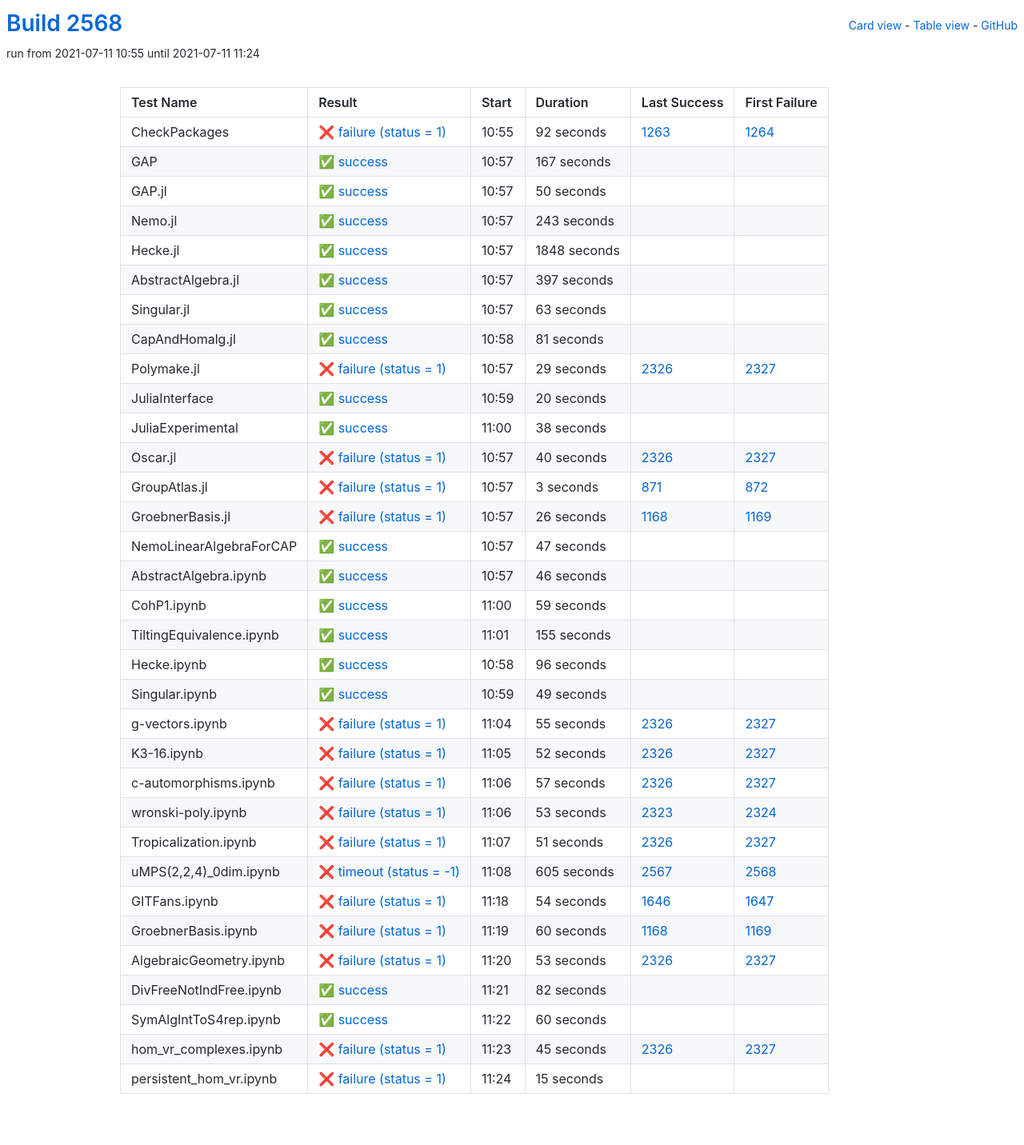
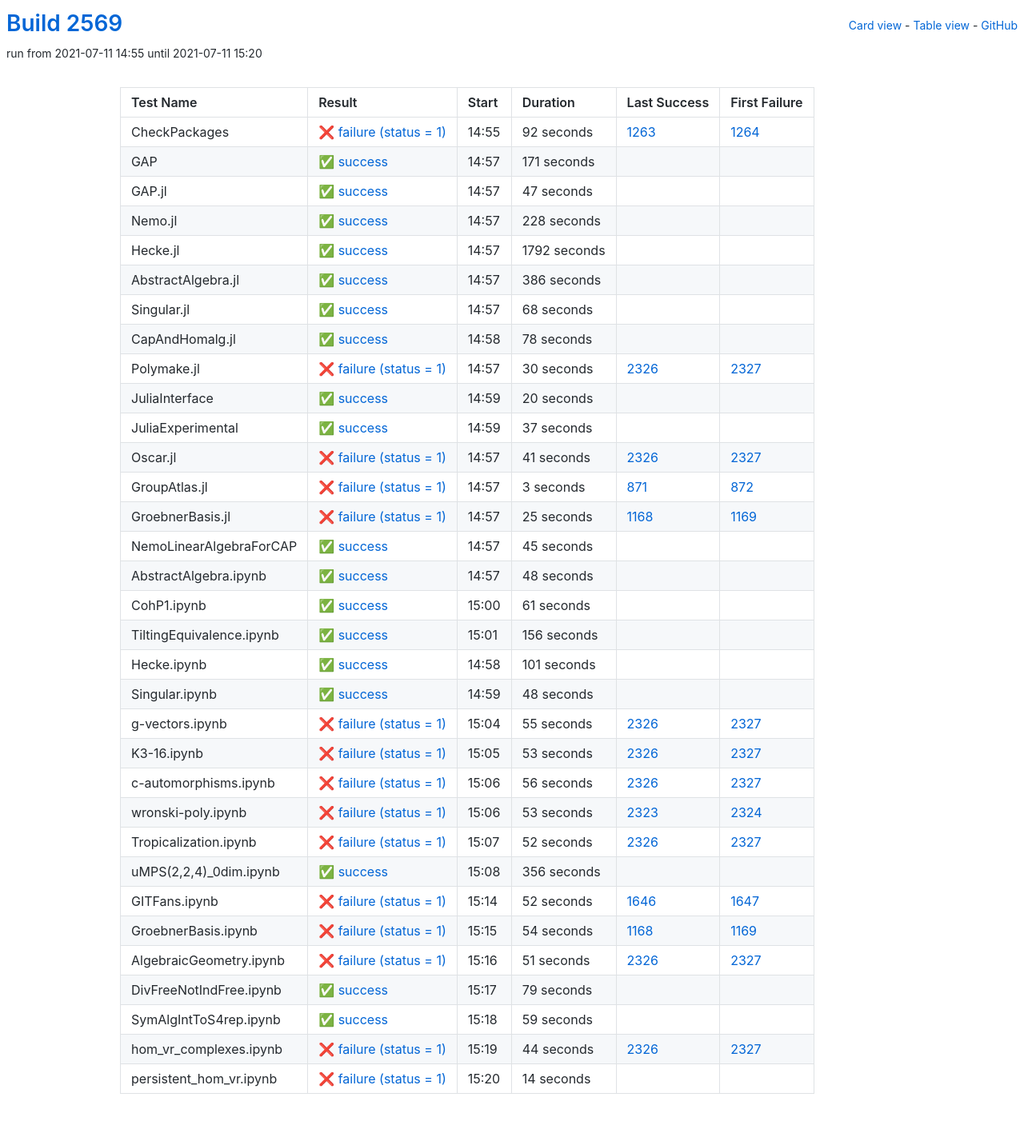
Before and after one commit to oscar-system/oscar-ci-status-stable, a Jekyll site: the page built from table.html, in a window 1280 px wide. Shown: the whole page at 80% size. Built offline with Jekyll 4.4.1, drawn with Linux system fonts in a browser that asks for light colours.

Commit message:
Build #2569

```diff
--- a/_data/ci.yml
+++ b/_data/ci.yml
@@ -1,6 +1,6 @@
 ---
-build: 2568
-build_url: https://oscarci.mathematik.uni-kl.de/job/oscar-stable/2568/
+build: 2569
+build_url: https://oscarci.mathematik.uni-kl.de/job/oscar-stable/2569/
 job: oscar-stable
 organization: oscar-system
 repo: oscar-ci-status-stable
@@ -8,8 +8,8 @@ repourl: https://github.com/oscar-system/oscar-ci-status-stable
 tests:
 - name: CheckPackages
   id: checkpackages
-  log: https://oscarci.mathematik.uni-kl.de/job/oscar-stable/2568/artifact/logs/build-2568/CheckPackages.log
-  start: 2021-07-11 10:55
+  log: https://oscarci.mathematik.uni-kl.de/job/oscar-stable/2569/artifact/logs/build-2569/CheckPackages.log
+  start: 2021-07-11 14:55
   success: false
   exitcode: 1
   status: failure
@@ -20,104 +20,104 @@ tests:
   first_failure_url: https://oscarci.mathematik.uni-kl.de/job/oscar-stable/1264/
 - name: GAP
   id: gap
-  log: https://oscarci.mathematik.uni-kl.de/job/oscar-stable/2568/artifact/logs/build-2568/GAP.log
-  start: 2021-07-11 10:57
+  log: https://oscarci.mathematik.uni-kl.de/job/oscar-stable/2569/artifact/logs/build-2569/GAP.log
+  start: 2021-07-11 14:57
   success: true
   exitcode: 0
   status: success
-  duration: 167
+  duration: 171
   last_success: false
   last_success_url:
   first_failure: false
   first_failure_url:
 - name: GAP.jl
   id: gap-jl
-  log: https://oscarci.mathematik.uni-kl.de/job/oscar-stable/2568/artifact/logs/build-2568/GAP.jl.log
-  start: 2021-07-11 10:57
+  log: https://oscarci.mathematik.uni-kl.de/job/oscar-stable/2569/artifact/logs/build-2569/GAP.jl.log
+  start: 2021-07-11 14:57
   success: true
   exitcode: 0
   status: success
-  duration: 50
+  duration: 47
   last_success: false
   last_success_url:
   first_failure: false
   first_failure_url:
 - name: Nemo.jl
   id: nemo-jl
-  log: https://oscarci.mathematik.uni-kl.de/job/oscar-stable/2568/artifact/logs/build-2568/Nemo.jl.log
-  start: 2021-07-11 10:57
+  log: https://oscarci.mathematik.uni-kl.de/job/oscar-stable/2569/artifact/logs/build-2569/Nemo.jl.log
+  start: 2021-07-11 14:57
   success: true
   exitcode: 0
   status: success
-  duration: 243
+  duration: 228
   last_success: false
   last_success_url:
   first_failure: false
   first_failure_url:
 - name: Hecke.jl
   id: hecke-jl
-  log: https://oscarci.mathematik.uni-kl.de/job/oscar-stable/2568/artifact/logs/build-2568/Hecke.jl.log
-  start: 2021-07-11 10:57
+  log: https://oscarci.mathematik.uni-kl.de/job/oscar-stable/2569/artifact/logs/build-2569/Hecke.jl.log
+  start: 2021-07-11 14:57
   success: true
   exitcode: 0
   status: success
-  duration: 1848
+  duration: 1792
   last_success: false
   last_success_url:
   first_failure: false
   first_failure_url:
 - name: AbstractAlgebra.jl
   id: abstractalgebra-jl
-  log: https://oscarci.mathematik.uni-kl.de/job/oscar-stable/2568/artifact/logs/build-2568/AbstractAlgebra.jl.log
-  start: 2021-07-11 10:57
+  log: https://oscarci.mathematik.uni-kl.de/job/oscar-stable/2569/artifact/logs/build-2569/AbstractAlgebra.jl.log
+  start: 2021-07-11 14:57
   success: true
   exitcode: 0
   status: success
-  duration: 397
+  duration: 386
   last_success: false
   last_success_url:
   first_failure: false
   first_failure_url:
 - name: Singular.jl
   id: singular-jl
-  log: https://oscarci.mathematik.uni-kl.de/job/oscar-stable/2568/artifact/logs/build-2568/Singular.jl.log
-  start: 2021-07-11 10:57
+  log: https://oscarci.mathematik.uni-kl.de/job/oscar-stable/2569/artifact/logs/build-2569/Singular.jl.log
+  start: 2021-07-11 14:57
   success: true
   exitcode: 0
   status: success
-  duration: 63
+  duration: 68
   last_success: false
   last_success_url:
   first_failure: false
   first_failure_url:
 - name: CapAndHomalg.jl
   id: capandhomalg-jl
-  log: https://oscarci.mathematik.uni-kl.de/job/oscar-stable/2568/artifact/logs/build-2568/CapAndHomalg.jl.log
-  start: 2021-07-11 10:58
+  log: https://oscarci.mathematik.uni-kl.de/job/oscar-stable/2569/artifact/logs/build-2569/CapAndHomalg.jl.log
+  start: 2021-07-11 14:58
   success: true
   exitcode: 0
   status: success
-  duration: 81
+  duration: 78
   last_success: false
   last_success_url:
   first_failure: false
   first_failure_url:
 - name: Polymake.jl
   id: polymake-jl
-  log: https://oscarci.mathematik.uni-kl.de/job/oscar-stable/2568/artifact/logs/build-2568/Polymake.jl.log
-  start: 2021-07-11 10:57
+  log: https://oscarci.mathematik.uni-kl.de/job/oscar-stable/2569/artifact/logs/build-2569/Polymake.jl.log
+  start: 2021-07-11 14:57
   success: false
   exitcode: 1
   status: failure
-  duration: 29
+  duration: 30
   last_success: 2326
   last_success_url: https://oscarci.mathematik.uni-kl.de/job/oscar-stable/2326/
   first_failure: 2327
   first_failure_url: https://oscarci.mathematik.uni-kl.de/job/oscar-stable/2327/
 - name: JuliaInterface
   id: juliainterface
-  log: https://oscarci.mathematik.uni-kl.de/job/oscar-stable/2568/artifact/logs/build-2568/JuliaInterface.log
-  start: 2021-07-11 10:59
+  log: https://oscarci.mathematik.uni-kl.de/job/oscar-stable/2569/artifact/logs/build-2569/JuliaInterface.log
+  start: 2021-07-11 14:59
   success: true
   exitcode: 0
   status: success
@@ -128,32 +128,32 @@ tests:
   first_failure_url:
 - name: JuliaExperimental
   id: juliaexperimental
-  log: https://oscarci.mathematik.uni-kl.de/job/oscar-stable/2568/artifact/logs/build-2568/JuliaExperimental.log
-  start: 2021-07-11 11:00
+  log: https://oscarci.mathematik.uni-kl.de/job/oscar-stable/2569/artifact/logs/build-2569/JuliaExperimental.log
+  start: 2021-07-11 14:59
   success: true
   exitcode: 0
   status: success
-  duration: 38
+  duration: 37
   last_success: false
   last_success_url:
   first_failure: false
   first_failure_url:
 - name: Oscar.jl
   id: oscar-jl
-  log: https://oscarci.mathematik.uni-kl.de/job/oscar-stable/2568/artifact/logs/build-2568/Oscar.jl.log
-  start: 2021-07-11 10:57
+  log: https://oscarci.mathematik.uni-kl.de/job/oscar-stable/2569/artifact/logs/build-2569/Oscar.jl.log
+  start: 2021-07-11 14:57
   success: false
   exitcode: 1
   status: failure
-  duration: 40
+  duration: 41
   last_success: 2326
   last_success_url: https://oscarci.mathematik.uni-kl.de/job/oscar-stable/2326/
   first_failure: 2327
   first_failure_url: https://oscarci.mathematik.uni-kl.de/job/oscar-stable/2327/
 - name: GroupAtlas.jl
   id: groupatlas-jl
-  log: https://oscarci.mathematik.uni-kl.de/job/oscar-stable/2568/artifact/logs/build-2568/GroupAtlas.jl.log
-  start: 2021-07-11 10:57
+  log: https://oscarci.mathematik.uni-kl.de/job/oscar-stable/2569/artifact/logs/build-2569/GroupAtlas.jl.log
+  start: 2021-07-11 14:57
   success: false
   exitcode: 1
   status: failure
@@ -164,92 +164,92 @@ tests:
   first_failure_url: https://oscarci.mathematik.uni-kl.de/job/oscar-stable/872/
 - name: GroebnerBasis.jl
   id: groebnerbasis-jl
-  log: https://oscarci.mathematik.uni-kl.de/job/oscar-stable/2568/artifact/logs/build-2568/GroebnerBasis.jl.log
-  start: 2021-07-11 10:57
+  log: https://oscarci.mathematik.uni-kl.de/job/oscar-stable/2569/artifact/logs/build-2569/GroebnerBasis.jl.log
+  start: 2021-07-11 14:57
   success: false
   exitcode: 1
   status: failure
-  duration: 26
+  duration: 25
   last_success: 1168
   last_success_url: https://oscarci.mathematik.uni-kl.de/job/oscar-stable/1168/
   first_failure: 1169
   first_failure_url: https://oscarci.mathematik.uni-kl.de/job/oscar-stable/1169/
 - name: NemoLinearAlgebraForCAP
   id: nemolinearalgebraforcap
-  log: https://oscarci.mathematik.uni-kl.de/job/oscar-stable/2568/artifact/logs/build-2568/NemoLinearAlgebraForCAP.log
-  start: 2021-07-11 10:57
+  log: https://oscarci.mathematik.uni-kl.de/job/oscar-stable/2569/artifact/logs/build-2569/NemoLinearAlgebraForCAP.log
+  start: 2021-07-11 14:57
   success: true
   exitcode: 0
   status: success
-  duration: 47
+  duration: 45
   last_success: false
   last_success_url:
   first_failure: false
   first_failure_url:
 - name: AbstractAlgebra.ipynb
   id: abstractalgebra-ipynb
-  log: https://oscarci.mathematik.uni-kl.de/job/oscar-stable/2568/artifact/logs/build-2568/AbstractAlgebra.ipynb.log
-  start: 2021-07-11 10:57
+  log: https://oscarci.mathematik.uni-kl.de/job/oscar-stable/2569/artifact/logs/build-2569/AbstractAlgebra.ipynb.log
+  start: 2021-07-11 14:57
   success: true
   exitcode: 0
   status: success
-  duration: 46
+  duration: 48
   last_success: false
   last_success_url:
   first_failure: false
   first_failure_url:
 - name: CohP1.ipynb
   id: cohp1-ipynb
-  log: https://oscarci.mathematik.uni-kl.de/job/oscar-stable/2568/artifact/logs/build-2568/CohP1.ipynb.log
-  start: 2021-07-11 11:00
+  log: https://oscarci.mathematik.uni-kl.de/job/oscar-stable/2569/artifact/logs/build-2569/CohP1.ipynb.log
+  start: 2021-07-11 15:00
   success: true
   exitcode: 0
   status: success
-  duration: 59
+  duration: 61
   last_success: false
   last_success_url:
   first_failure: false
   first_failure_url:
 - name: TiltingEquivalence.ipynb
   id: tiltingequivalence-ipynb
-  log: https://oscarci.mathematik.uni-kl.de/job/oscar-stable/2568/artifact/logs/build-2568/TiltingEquivalence.ipynb.log
-  start: 2021-07-11 11:01
+  log: https://oscarci.mathematik.uni-kl.de/job/oscar-stable/2569/artifact/logs/build-2569/TiltingEquivalence.ipynb.log
+  start: 2021-07-11 15:01
   success: true
   exitcode: 0
   status: success
-  duration: 155
+  duration: 156
   last_success: false
   last_success_url:
   first_failure: false
   first_failure_url:
 - name: Hecke.ipynb
   id: hecke-ipynb
-  log: https://oscarci.mathematik.uni-kl.de/job/oscar-stable/2568/artifact/logs/build-2568/Hecke.ipynb.log
-  start: 2021-07-11 10:58
+  log: https://oscarci.mathematik.uni-kl.de/job/oscar-stable/2569/artifact/logs/build-2569/Hecke.ipynb.log
+  start: 2021-07-11 14:58
   success: true
   exitcode: 0
   status: success
-  duration: 96
+  duration: 101
   last_success: false
   last_success_url:
   first_failure: false
   first_failure_url:
 - name: Singular.ipynb
   id: singular-ipynb
-  log: https://oscarci.mathematik.uni-kl.de/job/oscar-stable/2568/artifact/logs/build-2568/Singular.ipynb.log
-  start: 2021-07-11 10:59
+  log: https://oscarci.mathematik.uni-kl.de/job/oscar-stable/2569/artifact/logs/build-2569/Singular.ipynb.log
+  start: 2021-07-11 14:59
   success: true
   exitcode: 0
   status: success
-  duration: 49
+  duration: 48
   last_success: false
   last_success_url:
   first_failure: false
   first_failure_url:
 - name: g-vectors.ipynb
   id: g-vectors-ipynb
-  log: https://oscarci.mathematik.uni-kl.de/job/oscar-stable/2568/artifact/logs/build-2568/g-vectors.ipynb.log
-  start: 2021-07-11 11:04
+  log: https://oscarci.mathematik.uni-kl.de/job/oscar-stable/2569/artifact/logs/build-2569/g-vectors.ipynb.log
+  start: 2021-07-11 15:04
   success: false
   exitcode: 1
   status: failure
@@ -260,32 +260,32 @@ tests:
   first_failure_url: https://oscarci.mathematik.uni-kl.de/job/oscar-stable/2327/
 - name: K3-16.ipynb
   id: k3-16-ipynb
-  log: https://oscarci.mathematik.uni-kl.de/job/oscar-stable/2568/artifact/logs/build-2568/K3-16.ipynb.log
-  start: 2021-07-11 11:05
+  log: https://oscarci.mathematik.uni-kl.de/job/oscar-stable/2569/artifact/logs/build-2569/K3-16.ipynb.log
+  start: 2021-07-11 15:05
   success: false
   exitcode: 1
   status: failure
-  duration: 52
+  duration: 53
   last_success: 2326
   last_success_url: https://oscarci.mathematik.uni-kl.de/job/oscar-stable/2326/
   first_failure: 2327
   first_failure_url: https://oscarci.mathematik.uni-kl.de/job/oscar-stable/2327/
 - name: c-automorphisms.ipynb
   id: c-automorphisms-ipynb
-  log: https://oscarci.mathematik.uni-kl.de/job/oscar-stable/2568/artifact/logs/build-2568/c-automorphisms.ipynb.log
-  start: 2021-07-11 11:06
+  log: https://oscarci.mathematik.uni-kl.de/job/oscar-stable/2569/artifact/logs/build-2569/c-automorphisms.ipynb.log
+  start: 2021-07-11 15:06
   success: false
   exitcode: 1
   status: failure
-  duration: 57
+  duration: 56
   last_success: 2326
   last_success_url: https://oscarci.mathematik.uni-kl.de/job/oscar-stable/2326/
   first_failure: 2327
   first_failure_url: https://oscarci.mathematik.uni-kl.de/job/oscar-stable/2327/
 - name: wronski-poly.ipynb
   id: wronski-poly-ipynb
-  log: https://oscarci.mathematik.uni-kl.de/job/oscar-stable/2568/artifact/logs/build-2568/wronski-poly.ipynb.log
-  start: 2021-07-11 11:06
+  log: https://oscarci.mathematik.uni-kl.de/job/oscar-stable/2569/artifact/logs/build-2569/wronski-poly.ipynb.log
+  start: 2021-07-11 15:06
   success: false
   exitcode: 1
   status: failure
@@ -296,8 +296,56 @@ tests:
   first_failure_url: https://oscarci.mathematik.uni-kl.de/job/oscar-stable/2324/
 - name: Tropicalization.ipynb
   id: tropicalization-ipynb
-  log: https://oscarci.mathematik.uni-kl.de/job/oscar-stable/2568/artifact/logs/build-2568/Tropicalization.ipynb.log
-  start: 2021-07-11 11:07
+  log: https://oscarci.mathematik.uni-kl.de/job/oscar-stable/2569/artifact/logs/build-2569/Tropicalization.ipynb.log
+  start: 2021-07-11 15:07
+  success: false
+  exitcode: 1
+  status: failure
+  duration: 52
+  last_success: 2326
+  last_success_url: https://oscarci.mathematik.uni-kl.de/job/oscar-stable/2326/
+  first_failure: 2327
+  first_failure_url: https://oscarci.mathematik.uni-kl.de/job/oscar-stable/2327/
+- name: uMPS(2,2,4)_0dim.ipynb
+  id: umps-2-2-4-0dim-ipynb
+  log: https://oscarci.mathematik.uni-kl.de/job/oscar-stable/2569/artifact/logs/build-2569/uMPS-2-2-4-_0dim.ipynb.log
+  start: 2021-07-11 15:08
+  success: true
+  exitcode: 0
+  status: success
+  duration: 356
+  last_success: false
+  last_success_url:
+  first_failure: false
+  first_failure_url:
+- name: GITFans.ipynb
+  id: gitfans-ipynb
+  log: https://oscarci.mathematik.uni-kl.de/job/oscar-stable/2569/artifact/logs/build-2569/GITFans.ipynb.log
+  start: 2021-07-11 15:14
+  success: false
+  exitcode: 1
+  status: failure
+  duration: 52
+  last_success: 1646
+  last_success_url: https://oscarci.mathematik.uni-kl.de/job/oscar-stable/1646/
+  first_failure: 1647
+  first_failure_url: https://oscarci.mathematik.uni-kl.de/job/oscar-stable/1647/
+- name: GroebnerBasis.ipynb
+  id: groebnerbasis-ipynb
+  log: https://oscarci.mathematik.uni-kl.de/job/oscar-stable/2569/artifact/logs/build-2569/GroebnerBasis.ipynb.log
+  start: 2021-07-11 15:15
+  success: false
+  exitcode: 1
+  status: failure
+  duration: 54
+  last_success: 1168
+  last_success_url: https://oscarci.mathematik.uni-kl.de/job/oscar-stable/1168/
+  first_failure: 1169
+  first_failure_url: https://oscarci.mathematik.uni-kl.de/job/oscar-stable/1169/
+- name: AlgebraicGeometry.ipynb
+  id: algebraicgeometry-ipynb
+  log: https://oscarci.mathematik.uni-kl.de/job/oscar-stable/2569/artifact/logs/build-2569/AlgebraicGeometry.ipynb.log
+  start: 2021-07-11 15:16
   success: false
   exitcode: 1
   status: failure
@@ -306,98 +354,50 @@ tests:
   last_success_url: https://oscarci.mathematik.uni-kl.de/job/oscar-stable/2326/
   first_failure: 2327
   first_failure_url: https://oscarci.mathematik.uni-kl.de/job/oscar-stable/2327/
-- name: uMPS(2,2,4)_0dim.ipynb
-  id: umps-2-2-4-0dim-ipynb
-  log: https://oscarci.mathematik.uni-kl.de/job/oscar-stable/2568/artifact/logs/build-2568/uMPS-2-2-4-_0dim.ipynb.log
-  start: 2021-07-11 11:08
-  success: false
-  exitcode: -1
-  status: timeout
-  duration: 605
-  last_success: 2567
-  last_success_url: https://oscarci.mathematik.uni-kl.de/job/oscar-stable/2567/
-  first_failure: 2568
-  first_failure_url: https://oscarci.mathematik.uni-kl.de/job/oscar-stable/2568/
-- name: GITFans.ipynb
-  id: gitfans-ipynb
-  log: https://oscarci.mathematik.uni-kl.de/job/oscar-stable/2568/artifact/logs/build-2568/GITFans.ipynb.log
-  start: 2021-07-11 11:18
-  success: false
-  exitcode: 1
-  status: failure
-  duration: 54
-  last_success: 1646
-  last_success_url: https://oscarci.mathematik.uni-kl.de/job/oscar-stable/1646/
-  first_failure: 1647
-  first_failure_url: https://oscarci.mathematik.uni-kl.de/job/oscar-stable/1647/
-- name: GroebnerBasis.ipynb
-  id: groebnerbasis-ipynb
-  log: https://oscarci.mathematik.uni-kl.de/job/oscar-stable/2568/artifact/logs/build-2568/GroebnerBasis.ipynb.log
-  start: 2021-07-11 11:19
-  success: false
-  exitcode: 1
-  status: failure
-  duration: 60
-  last_success: 1168
-  last_success_url: https://oscarci.mathematik.uni-kl.de/job/oscar-stable/1168/
-  first_failure: 1169
-  first_failure_url: https://oscarci.mathematik.uni-kl.de/job/oscar-stable/1169/
-- name: AlgebraicGeometry.ipynb
-  id: algebraicgeometry-ipynb
-  log: https://oscarci.mathematik.uni-kl.de/job/oscar-stable/2568/artifact/logs/build-2568/AlgebraicGeometry.ipynb.log
-  start: 2021-07-11 11:20
-  success: false
-  exitcode: 1
-  status: failure
-  duration: 53
-  last_success: 2326
-  last_success_url: https://oscarci.mathematik.uni-kl.de/job/oscar-stable/2326/
-  first_failure: 2327
-  first_failure_url: https://oscarci.mathematik.uni-kl.de/job/oscar-stable/2327/
 - name: DivFreeNotIndFree.ipynb
   id: divfreenotindfree-ipynb
-  log: https://oscarci.mathematik.uni-kl.de/job/oscar-stable/2568/artifact/logs/build-2568/DivFreeNotIndFree.ipynb.log
-  start: 2021-07-11 11:21
+  log: https://oscarci.mathematik.uni-kl.de/job/oscar-stable/2569/artifact/logs/build-2569/DivFreeNotIndFree.ipynb.log
+  start: 2021-07-11 15:17
   success: true
   exitcode: 0
   status: success
-  duration: 82
+  duration: 79
   last_success: false
   last_success_url:
   first_failure: false
   first_failure_url:
 - name: SymAlgIntToS4rep.ipynb
   id: symalginttos4rep-ipynb
-  log: https://oscarci.mathematik.uni-kl.de/job/oscar-stable/2568/artifact/logs/build-2568/SymAlgIntToS4rep.ipynb.log
-  start: 2021-07-11 11:22
+  log: https://oscarci.mathematik.uni-kl.de/job/oscar-stable/2569/artifact/logs/build-2569/SymAlgIntToS4rep.ipynb.log
+  start: 2021-07-11 15:18
   success: true
   exitcode: 0
   status: success
-  duration: 60
+  duration: 59
   last_success: false
   last_success_url:
   first_failure: false
   first_failure_url:
 - name: hom_vr_complexes.ipynb
   id: hom-vr-complexes-ipynb
-  log: https://oscarci.mathematik.uni-kl.de/job/oscar-stable/2568/artifact/logs/build-2568/hom_vr_complexes.ipynb.log
-  start: 2021-07-11 11:23
+  log: https://oscarci.mathematik.uni-kl.de/job/oscar-stable/2569/artifact/logs/build-2569/hom_vr_complexes.ipynb.log
+  start: 2021-07-11 15:19
   success: false
   exitcode: 1
   status: failure
-  duration: 45
+  duration: 44
   last_success: 2326
   last_success_url: https://oscarci.mathematik.uni-kl.de/job/oscar-stable/2326/
   first_failure: 2327
   first_failure_url: https://oscarci.mathematik.uni-kl.de/job/oscar-stable/2327/
 - name: persistent_hom_vr.ipynb
   id: persistent-hom-vr-ipynb
-  log: https://oscarci.mathematik.uni-kl.de/job/oscar-stable/2568/artifact/logs/build-2568/persistent_hom_vr.ipynb.log
-  start: 2021-07-11 11:24
+  log: https://oscarci.mathematik.uni-kl.de/job/oscar-stable/2569/artifact/logs/build-2569/persistent_hom_vr.ipynb.log
+  start: 2021-07-11 15:20
   success: false
   exitcode: 1
   status: failure
-  duration: 15
+  duration: 14
   last_success: false
   last_success_url:
   first_failure: false
```
Also changed, not shown: README.md.
